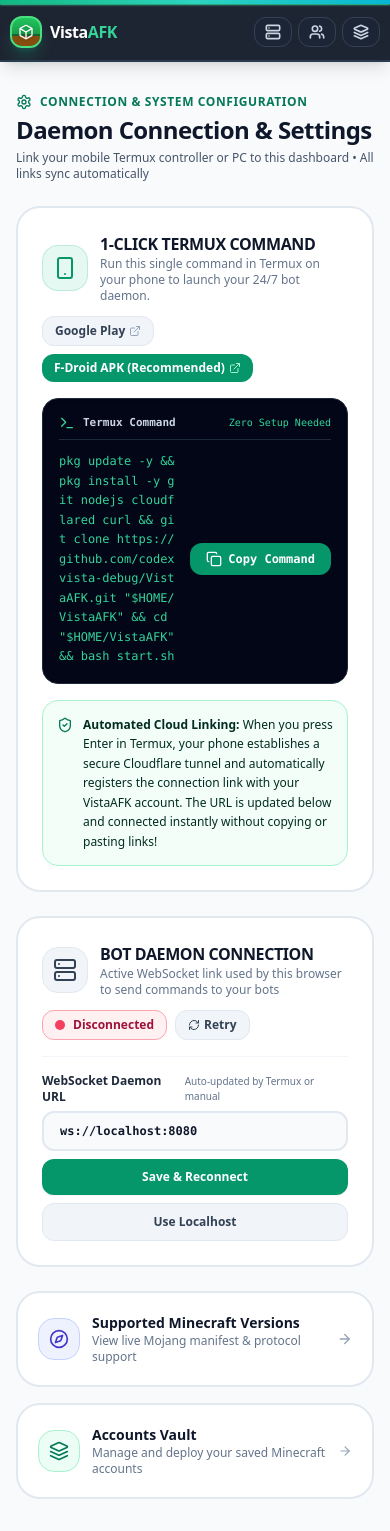
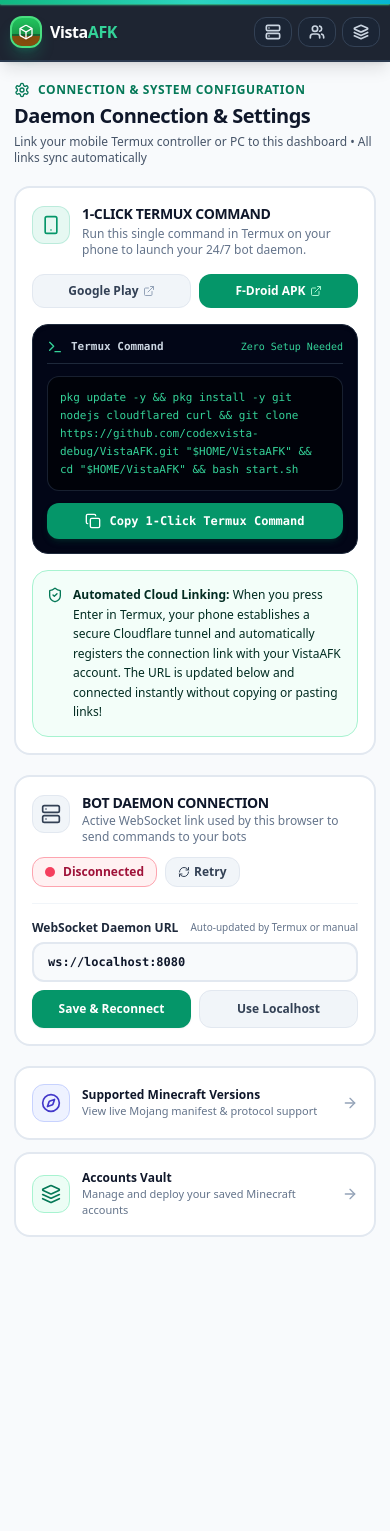
Before and after one commit to codexvista-debug/VistaAFK, a Next.js app in the folder frontend/: page /settings in a window 390 px wide. After the commit the page ends 1257 px from the top, so only its background shows below. Built offline with nearby package versions, Linux system fonts and the light colour scheme.

Commit message:
fix: improve mobile responsiveness, fix Minecraft Java profile discovery with MinecraftJava title, and add incognito guidance for alt accounts

```diff
--- a/frontend/src/app/settings/page.tsx
+++ b/frontend/src/app/settings/page.tsx
@@ -75,14 +75,14 @@
         savedAccountCount={savedAccounts.length}
       />
 
-      <main className="flex-1 max-w-5xl w-full mx-auto px-4 sm:px-6 lg:px-8 py-8 space-y-6">
+      <main className="flex-1 max-w-5xl w-full mx-auto px-3.5 sm:px-6 lg:px-8 py-5 sm:py-8 space-y-5 sm:space-y-6">
         {/* Page Title */}
         <div className="space-y-1">
           <div className="flex items-center space-x-2 text-xs font-bold text-emerald-700 uppercase tracking-wider">
             <Settings className="h-4 w-4" />
             <span>Connection &amp; System Configuration</span>
           </div>
-          <h1 className="text-2xl sm:text-3xl font-black text-slate-900 tracking-tight">
+          <h1 className="text-xl sm:text-3xl font-black text-slate-900 tracking-tight">
             Daemon Connection &amp; Settings
           </h1>
           <p className="text-xs sm:text-sm text-slate-600 font-medium">
@@ -91,62 +91,65 @@
         </div>
 
         {/* 1-Click Termux Command Section */}
-        <div className="p-6 bg-white border-2 border-slate-200 rounded-3xl shadow-xs space-y-4">
+        <div className="p-4 sm:p-6 bg-white border-2 border-slate-200 rounded-2xl sm:rounded-3xl shadow-xs space-y-4">
           <div className="flex flex-col sm:flex-row sm:items-center justify-between gap-3">
-            <div className="flex items-center space-x-3">
-              <div className="p-2.5 bg-emerald-500/10 text-emerald-600 rounded-2xl border border-emerald-500/20 shrink-0">
-                <Smartphone className="h-6 w-6" />
+            <div className="flex items-start sm:items-center space-x-3">
+              <div className="p-2 sm:p-2.5 bg-emerald-500/10 text-emerald-600 rounded-xl sm:rounded-2xl border border-emerald-500/20 shrink-0 mt-0.5 sm:mt-0">
+                <Smartphone className="h-5 w-5 sm:h-6 sm:w-6" />
               </div>
               <div>
-                <h2 className="text-base font-black text-slate-900 uppercase tracking-tight flex items-center space-x-2">
+                <h2 className="text-sm sm:text-base font-black text-slate-900 uppercase tracking-tight flex flex-wrap items-center gap-1.5 sm:gap-2">
                   <span>1-Click Termux Command</span>
                   {user && (
-                    <span className="text-[10px] font-mono font-bold bg-emerald-100 text-emerald-800 px-2 py-0.5 rounded-full">
+                    <span className="text-[10px] font-mono font-bold bg-emerald-100 text-emerald-800 px-2 py-0.5 rounded-full shrink-0">
                       @{user.username}
                     </span>
                   )}
                 </h2>
-                <p className="text-xs text-slate-500 font-medium">
+                <p className="text-xs text-slate-500 font-medium mt-0.5">
                   Run this single command in Termux on your phone to launch your 24/7 bot daemon.
                 </p>
               </div>
             </div>
 
-            <div className="flex flex-wrap items-center gap-2 shrink-0">
+            <div className="grid grid-cols-2 gap-2 w-full sm:w-auto shrink-0 mt-1 sm:mt-0">
               <a
                 href="https://play.google.com/store/apps/details?id=com.termux"
                 target="_blank"
                 rel="noreferrer"
-                className="px-3 py-1.5 bg-slate-100 hover:bg-slate-200 text-slate-700 border border-slate-200 rounded-xl text-xs font-bold transition flex items-center space-x-1"
+                className="px-3 py-2 bg-slate-100 hover:bg-slate-200 text-slate-700 border border-slate-200 rounded-xl text-xs font-bold transition flex items-center justify-center space-x-1 text-center"
               >
                 <span>Google Play</span>
-                <ExternalLink className="h-3 w-3 text-slate-400" />
+                <ExternalLink className="h-3 w-3 text-slate-400 shrink-0" />
               </a>
               <a
                 href="https://f-droid.org/en/packages/com.termux/"
                 target="_blank"
                 rel="noreferrer"
-                className="px-3 py-1.5 bg-emerald-600 hover:bg-emerald-500 text-white rounded-xl text-xs font-bold transition flex items-center space-x-1"
+                className="px-3 py-2 bg-emerald-600 hover:bg-emerald-500 text-white rounded-xl text-xs font-bold transition flex items-center justify-center space-x-1 text-center"
               >
-                <span>F-Droid APK (Recommended)</span>
-                <ExternalLink className="h-3 w-3 text-emerald-200" />
+                <span>F-Droid APK</span>
+                <ExternalLink className="h-3 w-3 text-emerald-200 shrink-0" />
               </a>
             </div>
           </div>
 
           {/* Terminal Command Code Box */}
-          <div className="bg-slate-950 border border-slate-800 rounded-2xl p-4 text-xs font-mono space-y-3 shadow-inner">
+          <div className="bg-slate-950 border border-slate-800 rounded-2xl p-3.5 sm:p-4 text-xs font-mono space-y-3 shadow-inner">
             <div className="flex items-center justify-between text-slate-400 border-b border-slate-800 pb-2">
               <div className="flex items-center space-x-2">
                 <Terminal className="h-4 w-4 text-emerald-400" />
                 <span className="text-[11px] font-bold text-slate-300">Termux Command</span>
               </div>
-              <span className="text-[10px] text-emerald-400">Zero Setup Needed</span>
+              <span className="text-[10px] text-emerald-400 font-mono">Zero Setup Needed</span>
             </div>
-            <div className="flex items-center justify-between gap-3">
-              <code className="text-emerald-400 break-all select-all font-mono leading-relaxed">
+
+            <div className="bg-black/60 border border-slate-800/80 rounded-xl p-3 max-h-40 overflow-y-auto">
+              <code className="text-emerald-400 font-mono text-[11px] leading-relaxed break-words select-all block whitespace-pre-wrap">
                 {termuxCommand}
               </code>
+            </div>
+
             <button
               type="button"
               onClick={() => {
@@ -154,21 +157,20 @@
                 setCopiedTermux(true);
                 setTimeout(() => setCopiedTermux(false), 2500);
               }}
-                className="px-4 py-2 bg-emerald-600 hover:bg-emerald-500 text-white text-xs font-bold rounded-xl shrink-0 transition flex items-center space-x-1.5 shadow-sm active:scale-95"
+              className="w-full py-2.5 sm:py-3 px-4 bg-emerald-600 hover:bg-emerald-500 active:scale-[0.99] text-white text-xs sm:text-sm font-black rounded-xl transition flex items-center justify-center space-x-2 shadow-md shadow-emerald-900/30"
             >
               {copiedTermux ? (
                 <>
                   <Check className="h-4 w-4 text-white" />
-                    <span>Copied!</span>
+                  <span>Command Copied to Clipboard!</span>
                 </>
               ) : (
                 <>
                   <Copy className="h-4 w-4 text-white" />
-                    <span>Copy Command</span>
+                  <span>Copy 1-Click Termux Command</span>
                 </>
               )}
             </button>
-            </div>
           </div>
 
           <div className="p-3.5 bg-emerald-50/60 border border-emerald-200 rounded-2xl flex items-start space-x-2.5 text-xs text-emerald-950 font-medium leading-relaxed">
@@ -180,14 +182,14 @@
         </div>
 
         {/* Live WebSocket Connection Section */}
-        <div className="p-6 bg-white border-2 border-slate-200 rounded-3xl shadow-xs space-y-4">
+        <div className="p-4 sm:p-6 bg-white border-2 border-slate-200 rounded-2xl sm:rounded-3xl shadow-xs space-y-4">
           <div className="flex flex-col sm:flex-row sm:items-center justify-between gap-3 border-b border-slate-100 pb-4">
-            <div className="flex items-center space-x-3">
-              <div className="p-2.5 bg-slate-100 text-slate-700 rounded-2xl border border-slate-200 shrink-0">
-                <Server className="h-6 w-6" />
+            <div className="flex items-start sm:items-center space-x-3">
+              <div className="p-2 sm:p-2.5 bg-slate-100 text-slate-700 rounded-xl sm:rounded-2xl border border-slate-200 shrink-0 mt-0.5 sm:mt-0">
+                <Server className="h-5 w-5 sm:h-6 sm:w-6" />
               </div>
               <div>
-                <h2 className="text-base font-black text-slate-900 uppercase tracking-tight">
+                <h2 className="text-sm sm:text-base font-black text-slate-900 uppercase tracking-tight">
                   Bot Daemon Connection
                 </h2>
                 <p className="text-xs text-slate-500 font-medium">
@@ -197,7 +199,7 @@
             </div>
 
             {/* Live Indicator Status Badge */}
-            <div className="flex items-center space-x-2">
+            <div className="flex items-center space-x-2 shrink-0">
               <div
                 className={`px-3 py-1.5 rounded-xl border text-xs font-bold flex items-center space-x-2 ${
                   isConnected
@@ -251,22 +253,24 @@
                   value={inputUrl}
                   onChange={(e) => setInputUrl(e.target.value)}
                   placeholder="wss://xxxx.trycloudflare.com or ws://localhost:8080"
-                  className="flex-1 px-4 py-2.5 bg-slate-50 border-2 border-slate-200 rounded-xl text-xs font-mono font-semibold text-slate-900 placeholder-slate-400 focus:outline-none focus:border-emerald-600 focus:bg-white transition"
+                  className="flex-1 px-3.5 sm:px-4 py-2.5 bg-slate-50 border-2 border-slate-200 rounded-xl text-xs font-mono font-semibold text-slate-900 placeholder-slate-400 focus:outline-none focus:border-emerald-600 focus:bg-white transition"
                 />
+                <div className="grid grid-cols-2 sm:flex gap-2">
                   <button
                     type="submit"
-                  className="px-5 py-2.5 bg-emerald-600 hover:bg-emerald-700 text-white text-xs font-bold rounded-xl transition shadow-sm active:scale-95 shrink-0"
+                    className="w-full sm:w-auto px-4 py-2.5 bg-emerald-600 hover:bg-emerald-700 text-white text-xs font-bold rounded-xl transition shadow-sm active:scale-95 text-center"
                   >
                     Save &amp; Reconnect
                   </button>
                   <button
                     type="button"
                     onClick={handleSetLocalhost}
-                  className="px-3.5 py-2.5 bg-slate-100 hover:bg-slate-200 text-slate-700 border border-slate-200 rounded-xl text-xs font-bold transition shrink-0"
+                    className="w-full sm:w-auto px-3.5 py-2.5 bg-slate-100 hover:bg-slate-200 text-slate-700 border border-slate-200 rounded-xl text-xs font-bold transition text-center"
                     title="Use default local port for PC"
                   >
                     Use Localhost
                   </button>
+                </div>
               </div>
             </div>
 
@@ -279,37 +283,37 @@
         </div>
 
         {/* Quick Links Footer */}
-        <div className="grid grid-cols-1 sm:grid-cols-2 gap-4">
+        <div className="grid grid-cols-1 sm:grid-cols-2 gap-3 sm:gap-4">
           <Link
             href="/versions"
-            className="p-5 bg-white hover:bg-slate-50 border-2 border-slate-200 hover:border-emerald-500 rounded-3xl transition flex items-center justify-between shadow-xs group"
+            className="p-4 sm:p-5 bg-white hover:bg-slate-50 border-2 border-slate-200 hover:border-emerald-500 rounded-2xl sm:rounded-3xl transition flex items-center justify-between shadow-xs group"
           >
             <div className="flex items-center space-x-3">
-              <div className="p-2.5 rounded-2xl bg-indigo-50 border border-indigo-200 text-indigo-700 group-hover:scale-105 transition">
+              <div className="p-2 sm:p-2.5 rounded-xl sm:rounded-2xl bg-indigo-50 border border-indigo-200 text-indigo-700 group-hover:scale-105 transition shrink-0">
                 <Compass className="h-5 w-5" />
               </div>
               <div>
-                <div className="font-extrabold text-sm text-slate-900">Supported Minecraft Versions</div>
-                <div className="text-xs text-slate-500 font-medium">View live Mojang manifest &amp; protocol support</div>
+                <div className="font-extrabold text-xs sm:text-sm text-slate-900">Supported Minecraft Versions</div>
+                <div className="text-[11px] sm:text-xs text-slate-500 font-medium">View live Mojang manifest &amp; protocol support</div>
               </div>
             </div>
-            <ArrowRight className="h-4 w-4 text-slate-400 group-hover:text-emerald-600 transition" />
+            <ArrowRight className="h-4 w-4 text-slate-400 group-hover:text-emerald-600 transition shrink-0 ml-2" />
           </Link>
 
           <Link
             href="/accounts"
-            className="p-5 bg-white hover:bg-slate-50 border-2 border-slate-200 hover:border-emerald-500 rounded-3xl transition flex items-center justify-between shadow-xs group"
+            className="p-4 sm:p-5 bg-white hover:bg-slate-50 border-2 border-slate-200 hover:border-emerald-500 rounded-2xl sm:rounded-3xl transition flex items-center justify-between shadow-xs group"
           >
             <div className="flex items-center space-x-3">
-              <div className="p-2.5 rounded-2xl bg-emerald-50 border border-emerald-200 text-emerald-700 group-hover:scale-105 transition">
+              <div className="p-2 sm:p-2.5 rounded-xl sm:rounded-2xl bg-emerald-50 border border-emerald-200 text-emerald-700 group-hover:scale-105 transition shrink-0">
                 <Layers className="h-5 w-5" />
               </div>
               <div>
-                <div className="font-extrabold text-sm text-slate-900">Accounts Vault</div>
-                <div className="text-xs text-slate-500 font-medium">Manage and deploy your saved Minecraft accounts</div>
+                <div className="font-extrabold text-xs sm:text-sm text-slate-900">Accounts Vault</div>
+                <div className="text-[11px] sm:text-xs text-slate-500 font-medium">Manage and deploy your saved Minecraft accounts</div>
               </div>
             </div>
-            <ArrowRight className="h-4 w-4 text-slate-400 group-hover:text-emerald-600 transition" />
+            <ArrowRight className="h-4 w-4 text-slate-400 group-hover:text-emerald-600 transition shrink-0 ml-2" />
           </Link>
         </div>
       </main>
```
Also changed, not shown: frontend/src/app/accounts/page.tsx (+29 -5 lines), 2 other files (tests, documents, lock files or other folders). Lines whose indentation alone changed are shown as unchanged.
